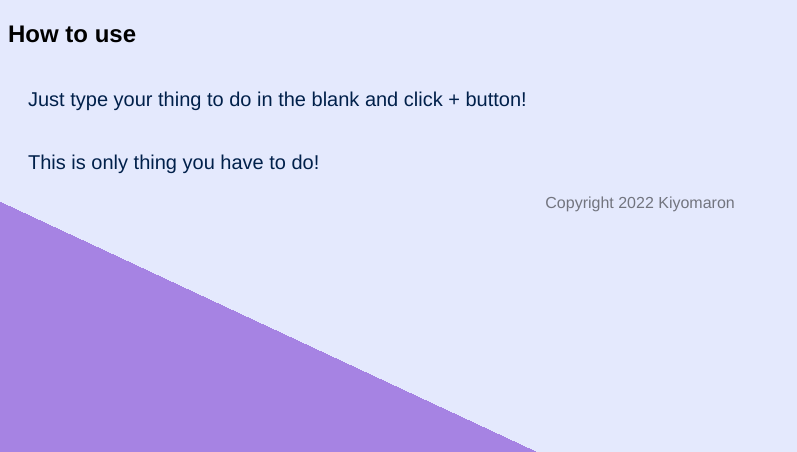
After one commit to kiyomaron/to-do-list, a Node server app: page /about in a window 1280 px wide. The commit adds this page. Shown: the top 452 px of the page, without its empty margins (0-797 px from the left). Run offline with Node 20, Linux system fonts and the light colour scheme.

Commit message:
Add header and footer templates

```diff
--- a/app.js
+++ b/app.js
@@ -62,6 +62,10 @@
   res.redirect("/work");
 })
 
+app.get("/about", function(req, res) {
+  res.render("about")
+})
+
 app.listen(3000, function() {
   console.log("Server is running on 3000.");
 })
--- /dev/null
+++ b/views/about.ejs
@@ -0,0 +1,7 @@
+<%- include("header") -%>
+
+<h2>How to use</h2>
+<p>Just type your thing to do in the blank and click + button!</p>
+<p>This is only thing you have to do!</p>
+
+<%- include("footer") -%>
--- a/views/footer.ejs
+++ b/views/footer.ejs
@@ -0,0 +1,3 @@
+</body>
+<footer>Copyright 2022 Kiyomaron</footer>
+</html>
--- a/views/header.ejs
+++ b/views/header.ejs
@@ -0,0 +1,8 @@
+<!DOCTYPE html>
+<html lang="ja" dir="ltr">
+  <head>
+    <meta charset="utf-8">
+    <title>To Do List</title>
+    <link rel="stylesheet" href="css/styles.css">
+  </head>
+  <body>
```
Also changed, not shown: views/list.ejs (+3 -16 lines).
